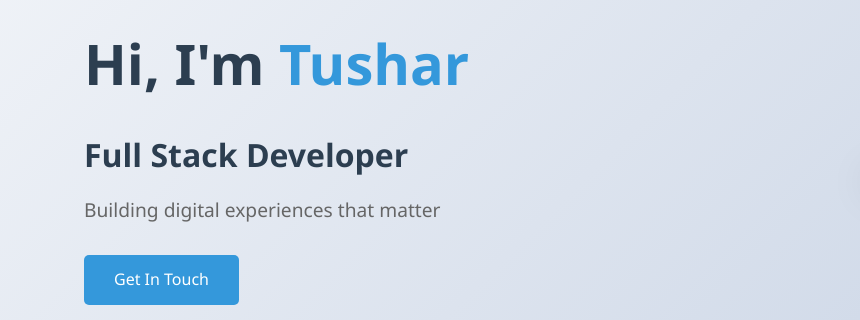
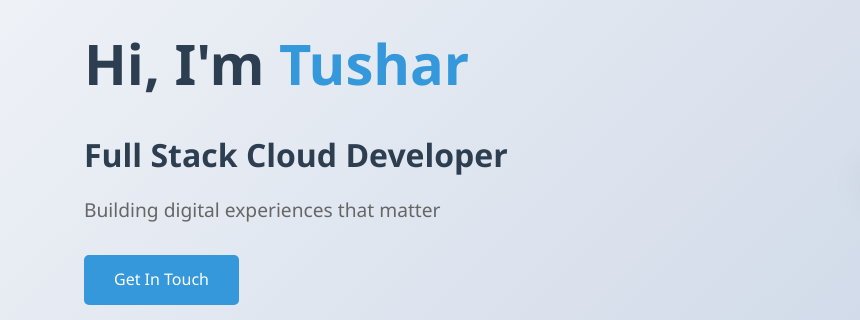
Before and after one commit to Tushar1418/Portfolio, a plain HTML site: page index.html in a window 1280 px wide. Shown: the part 278-598 px from the top of the page, 0-860 px from the left. Drawn offline with Linux system fonts and the light colour scheme.

Commit message:
2nd commit

```diff
--- a/index.html
+++ b/index.html
@@ -29,7 +29,7 @@
         <div class="container">
             <div class="hero-content">
                 <h1>Hi, I'm <span>Tushar</span></h1>
-                <h2>Full Stack Developer</h2>
+                <h2>Full Stack Cloud Developer</h2>
                 <p>Building digital experiences that matter</p>
                 <a href="#contact" class="btn">Get In Touch</a>
             </div>
```
